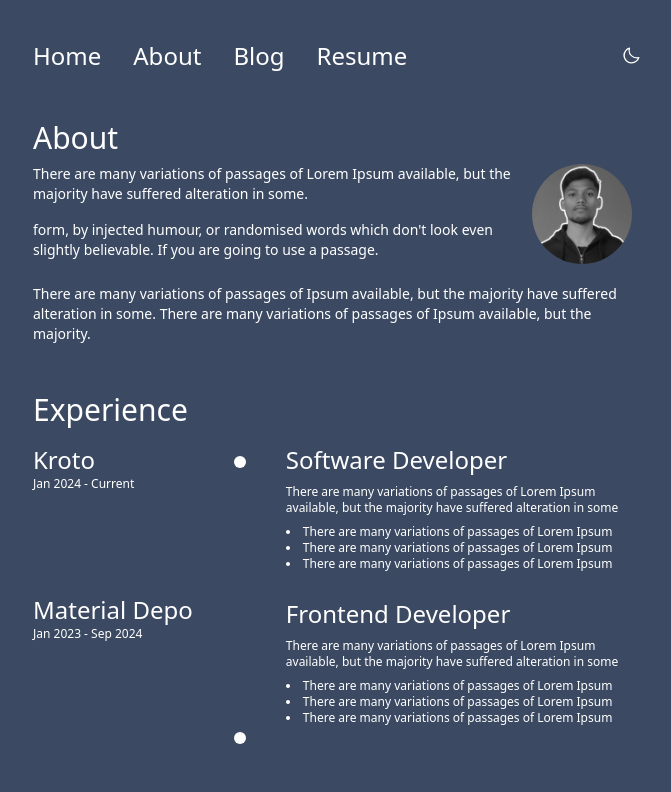
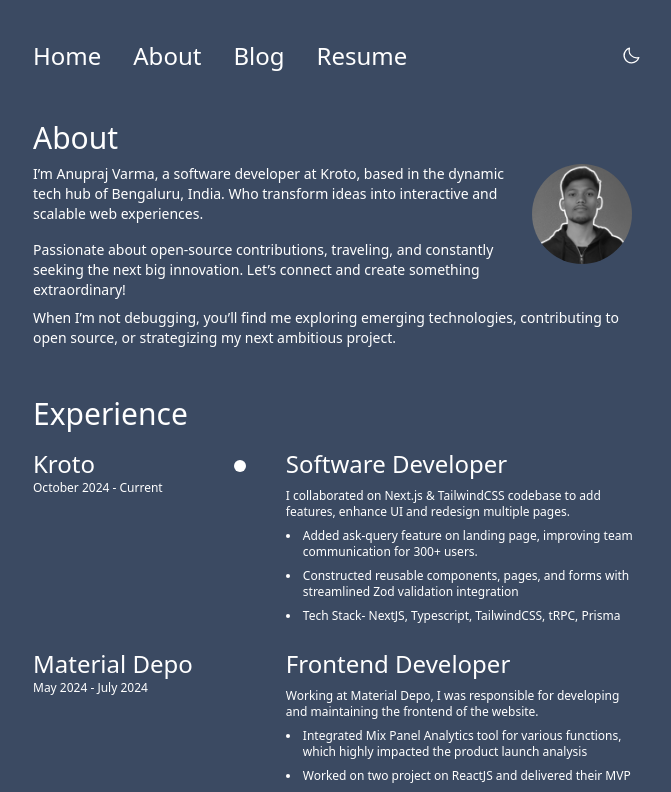
Before and after one commit to anuprajvarma/portfolio, a Next.js app: page /about in a window 1280 px wide. Shown: the top 792 px of the page, without its empty margins (303-974 px from the left). Built offline with nearby package versions, Linux system fonts and the light colour scheme.

Commit message:
write all thing real where i use lorem ipsum

```diff
--- a/app/about/page.tsx
+++ b/app/about/page.tsx
@@ -10,13 +10,14 @@ export default function About() {
           <div className="flex justify-between gap-2 w-full">
             <div className="w-10/12 gap-4 flex flex-col">
               <p>
-                There are many variations of passages of Lorem Ipsum available,
-                but the majority have suffered alteration in some.
+                I’m Anupraj Varma, a software developer at Kroto, based in the
+                dynamic tech hub of Bengaluru, India. Who transform ideas into
+                interactive and scalable web experiences.
               </p>{" "}
               <p>
-                form, by injected humour, or randomised words which don&apos;t
-                look even slightly believable. If you are going to use a
-                passage.
+                Passionate about open-source contributions, traveling, and
+                constantly seeking the next big innovation. Let’s connect and
+                create something extraordinary!
               </p>{" "}
             </div>
             <div className="h-[7rem] w-[7rem]">
@@ -24,61 +25,92 @@ export default function About() {
             </div>
           </div>
           <p>
-            There are many variations of passages of Ipsum available, but the
-            majority have suffered alteration in some. There are many variations
-            of passages of Ipsum available, but the majority.
+            When I’m not debugging, you’ll find me exploring emerging
+            technologies, contributing to open source, or strategizing my next
+            ambitious project.
           </p>{" "}
         </div>
         <div className="p-4 py-6 flex flex-col gap-4">
           <p className="text-3xl font-medium">Experience</p>
           <div className="flex gap-2 w-full">
-            <div className="w-4/12 h-[300px]">
-              <div className="h-[150px]">
+            <div className="w-4/12 h-[400px]">
+              <div className="h-[200px]">
                 <div>
                   <p className="text-2xl font-medium">Kroto</p>
-                  <p className="text-xs">Jan 2024 - Current</p>
+                  <p className="text-xs">October 2024 - Current</p>
                 </div>
               </div>
-              <div className="h-[150px]">
+              <div className="h-[200px]">
                 <div>
                   <p className="text-2xl font-medium">Material Depo</p>
-                  <p className="text-xs">Jan 2023 - Sep 2024</p>
+                  <p className="text-xs">May 2024 - July 2024</p>
                 </div>
               </div>
             </div>
-            <div className="h-[300px] relative">
-              <div className="flex flex-col h-[162] items-center pt-3">
+            <div className="h-[400px] relative">
+              <div className="flex flex-col h-[210] items-center pt-3">
                 <div className="w-[12px] h-[12px] rounded-full bg-white"></div>
                 <div className="w-[2px] h-full bg-white"></div>
               </div>
-              <div className="h-[138] absolute bottom-0">
+              <div className="h-[190] absolute bottom-0">
                 <div className="w-[12px] h-[12px] rounded-full bg-white"></div>
               </div>
             </div>
-            <div className="w-8/12 h-[300px] flex flex-col gap-2 pl-8">
-              <div className="h-[150px] flex flex-col gap-2">
+            <div className="w-8/12 h-[400px] flex flex-col pl-8">
+              <div className="h-[200px] flex flex-col gap-2">
                 <p className="text-2xl font-medium">Software Developer</p>
                 <p className="text-xs">
-                  There are many variations of passages of Lorem Ipsum
-                  available, but the majority have suffered alteration in some
+                  I collaborated on Next.js & TailwindCSS codebase to add
+                  features, enhance UI and redesign multiple pages.
                 </p>
-                <ul className="list-disc list-inside text-xs">
-                  <li>There are many variations of passages of Lorem Ipsum </li>
-                  <li>There are many variations of passages of Lorem Ipsum </li>
-                  <li>There are many variations of passages of Lorem Ipsum </li>
-                </ul>
+                <div className="flex flex-col gap-2 text-xs">
+                  <div className="flex">
+                    <li />
+                    <p>
+                      Added ask-query feature on landing page, improving team
+                      communication for 300+ users.
+                    </p>
+                  </div>
+                  <div className="flex">
+                    <li />
+                    <p>
+                      Constructed reusable components, pages, and forms with
+                      streamlined Zod validation integration{" "}
+                    </p>
+                  </div>
+                  <div className="flex">
+                    <li />
+                    <p>
+                      Tech Stack- NextJS, Typescript, TailwindCSS, tRPC, Prisma{" "}
+                    </p>
+                  </div>
+                </div>
               </div>
-              <div className="h-[150px] flex flex-col gap-2">
+              <div className="h-[200px] flex flex-col gap-2">
                 <p className="text-2xl font-medium">Frontend Developer</p>
                 <p className="text-xs">
-                  There are many variations of passages of Lorem Ipsum
-                  available, but the majority have suffered alteration in some
+                  Working at Material Depo, I was responsible for developing and
+                  maintaining the frontend of the website.
                 </p>
-                <ul className="list-disc list-inside text-xs">
-                  <li>There are many variations of passages of Lorem Ipsum </li>
-                  <li>There are many variations of passages of Lorem Ipsum </li>
-                  <li>There are many variations of passages of Lorem Ipsum </li>
-                </ul>
+                <div className="flex flex-col gap-2 text-xs">
+                  <div className="flex">
+                    <li />
+                    <p>
+                      Integrated Mix Panel Analytics tool for various functions,
+                      which highly impacted the product launch analysis
+                    </p>
+                  </div>
+                  <div className="flex">
+                    <li />
+                    <p>
+                      Worked on two project on ReactJS and delivered their MVP
+                    </p>
+                  </div>
+                  <div className="flex">
+                    <li />
+                    <p>Tech Stack- ReactJS, Typescript, TailwindCSS</p>
+                  </div>
+                </div>
               </div>
             </div>
           </div>
--- a/app/page.tsx
+++ b/app/page.tsx
@@ -13,9 +13,9 @@ export default async function Page() {
             <h1 className="text-4xl font-bold">Anupraj Varma</h1>
             <div className="flex flex-col gap-4">
               <p className="text-sm">
-                I’m a software engineer and CEO of Vercel. I’m originally from
-                Lanús, Buenos Aires, Argentina. I owe much of my career to the
-                Web and open source.
+                A sociopathic software developer who debugs code like
+                Rick&apos;s experiments—chaotic, unpredictable, yet always
+                groundbreaking.
               </p>
               <div className="flex gap-6 cursor-pointer">
                 <Linkedin link="https://www.linkedin.com/in/anuprajvarma/" />
```
